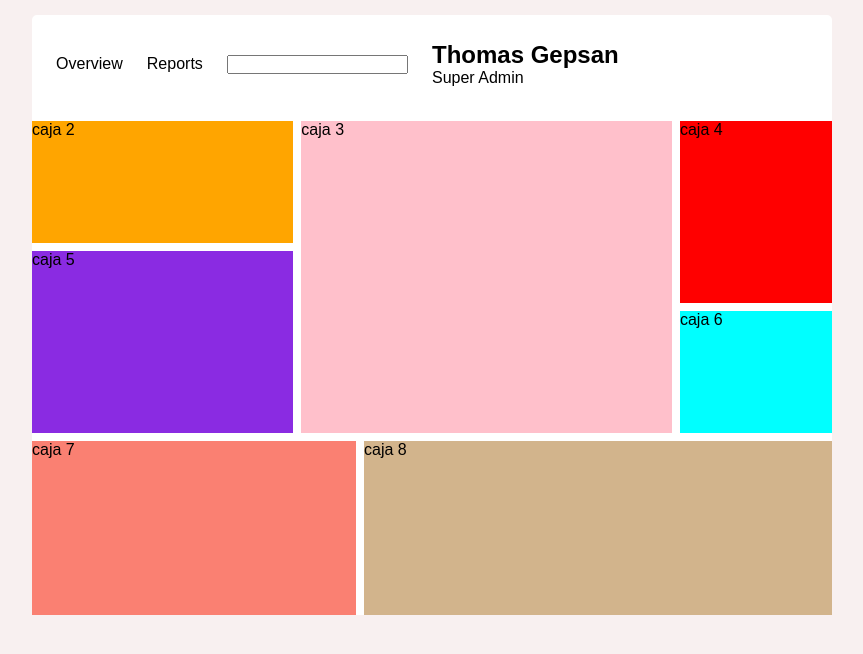
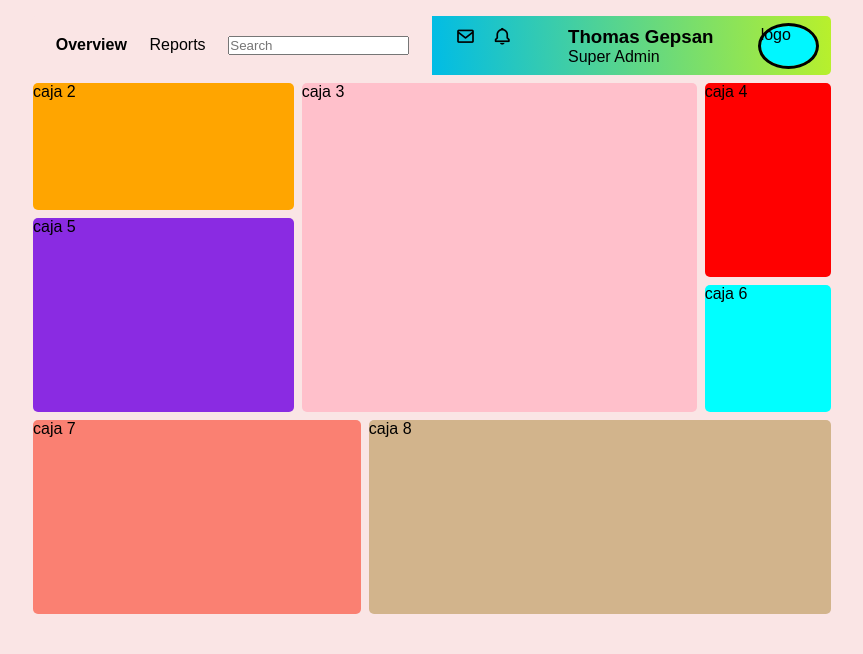
Before and after one commit to VeronicaRuizBautista/gridBasico, a plain HTML site: page index.html in a window 1280 px wide. Shown: the whole page, without its empty margins (208-1071 px from the left). Drawn offline with nearby package versions, Linux system fonts and the light colour scheme.

Commit message:
feat: :construction: Agregando diceño
Agregando diseño al css

```diff
--- a/css/style.css
+++ b/css/style.css
@@ -9,12 +9,11 @@
 body {
     background-color: var(--color-primary);
 }
-.container {
-    background-color: var(--color-primary);
+.container{
     display: grid;
     grid-gap: 8px;
-    grid-template-columns: repeat(12 1fr);
-    grid-template-rows: repeat(9 1fr);
+    grid-template-columns: repeat(12, 1fr);
+    grid-template-rows: repeat(9, 1fr);
     grid-template-areas:
     "menu menu menu menu menu menu menu menu menu menu menu menu"
     "notification notification notification notification sales sales sales sales sales sales balance balance"
@@ -26,23 +25,53 @@ body {
     "product product product product product timeline timeline timeline timeline timeline timeline timeline"
     "product product product product product timeline timeline timeline timeline timeline timeline timeline"
     ;
-    background-color: white;
     width: 800px;
     height: 600px;
     margin: 15px auto;
+    background: var(--color-primary);
+    border: 1px solid var(--color-primary);
     border-radius: 5px;
 }
+
+.container > div{
+    border-radius: 5px;
+}
+
 .item_1{
     grid-area: menu;
     display: flex;
     align-items: center;
+    overflow: hidden;
 }
 .item_1 >div {
     width: 50%;
 }
+.over {
+    font-weight: bold;
+}
 .buscador {
     display: flex;
     justify-content: space-evenly;
+}
+.usuario {
+    background: #8CD9F3;
+background: linear-gradient(86deg, rgba(0,188,230,1) 0%, rgba(185,240,43,1) 100%);
+    display: flex;
+    justify-content: space-between;
+    padding: 15px;
+}
+.icons {
+    font-size: 20px;
+    display: flex;
+    justify-content: space-around;
+    width: 20%;
+}
+.icon-user {
+    outline: solid black;
+    background-color: rgb(0, 247, 255);
+    border-radius: 105%;
+    width: 15%;
+    height: auto;
 }
 .item_2 {
     background-color: orange;
--- a/css/variables.css
+++ b/css/variables.css
@@ -1,3 +1,5 @@
-:root {
-    --color-primary:rgb(248, 240, 240);
+:root{
+    --color-primary: #fae5e5;
+    --color-secundary: #fff;
+    --color-shadows: 3px 3px 5px rgba(0, 0, 0, 0.122);
 }
--- a/index.html
+++ b/index.html
@@ -5,21 +5,30 @@
     <meta name="viewport" content="width=device-width, initial-scale=1.0">
     <title>Document</title>
     <link rel="stylesheet" href="css/style.css">
+    <link href='https://unpkg.com/boxicons@2.1.4/css/boxicons.min.css' rel='stylesheet'>
 </head>
 <body>
     <div class="container">
         <div class="item_1">
             <div>
                 <ul class="buscador">
-                    <li>Overview</li>
+                    <li class="over">Overview</li>
                     <li>Reports</li>
-                    <input type="search">
+                    <input type="search" placeholder="Search">
+
                 </ul>
             </div>
             <div class="usuario">
+                <div class="icons">
+                    <i class='bx bx-envelope'></i>
+                    <i class='bx bx-bell' ></i>
+                </div>
                 <div>
-                    <h2>Thomas Gepsan</h2>
+                    <h3>Thomas Gepsan</h3>
                     <p>Super Admin</p>
+                </div>
+                <div class="icon-user">
+                    logo
                 </div>
             </div>
         </div>
```
